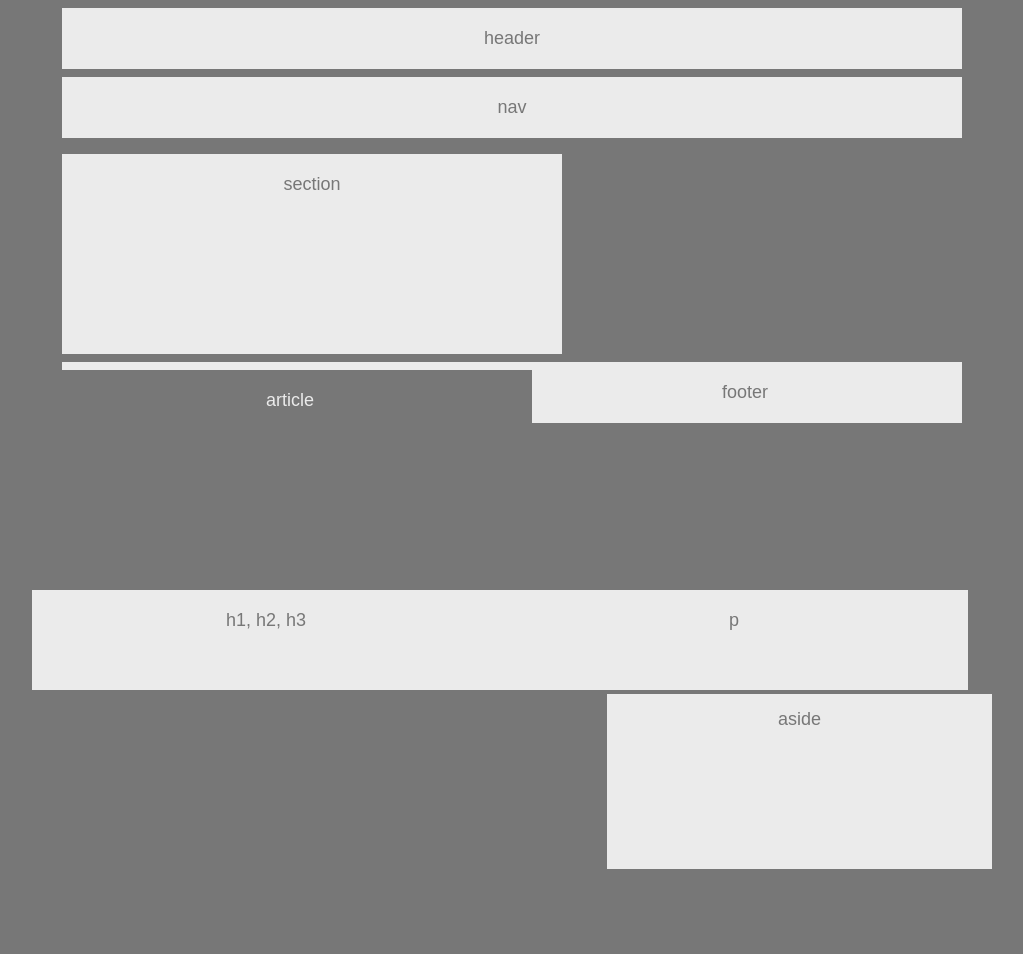
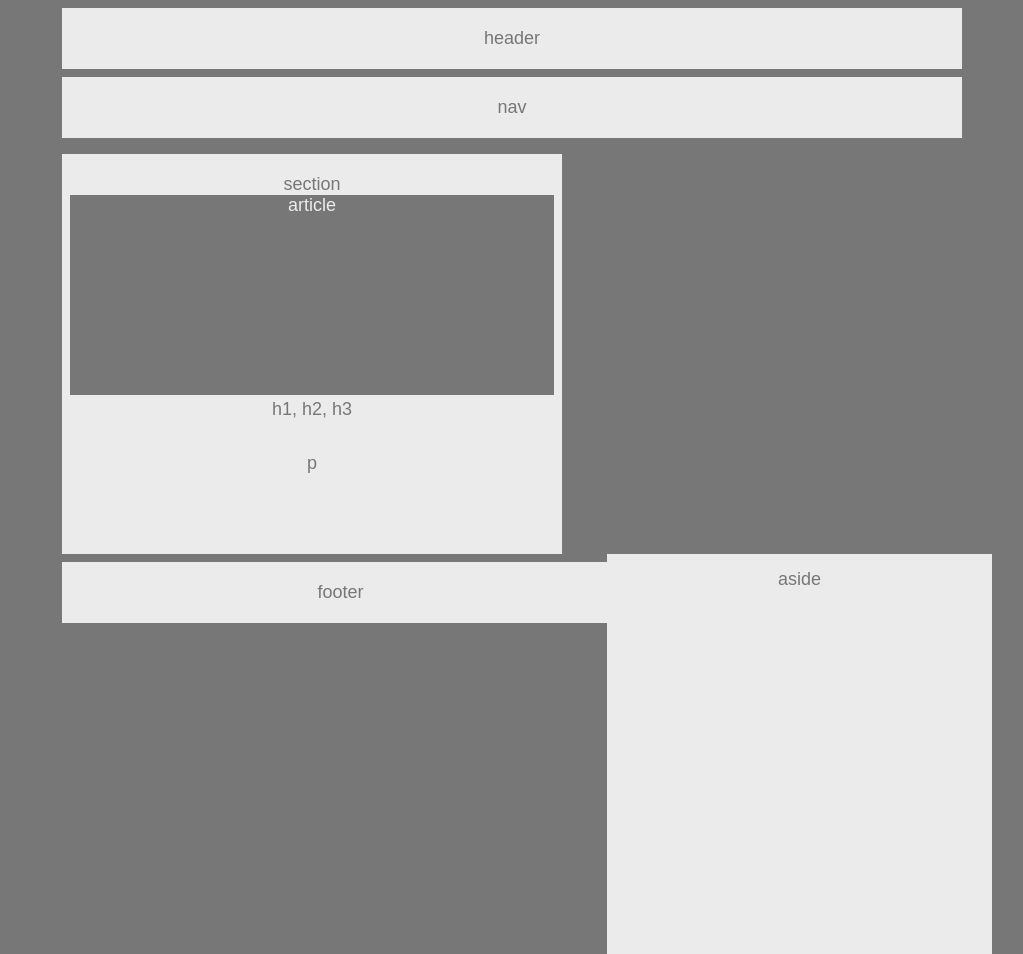
Before and after one commit to DasBarenz/HW-Wireframe, a plain HTML site: page index.html in a window 1280 px wide. Shown: the whole page, without its empty margins (128-1151 px from the left). Before the commit the page ends 869 px from the top, so only its background shows below. Drawn offline with Linux system fonts and the light colour scheme.

Commit message:
content area still in progress

```diff
--- a/index.html
+++ b/index.html
@@ -17,27 +17,27 @@
     nav
   </nav>
 
-  <div id= section>
-      <section id="section">
+  <div id= content>
+      <section id="section" class="clearfix">
         section
+        <div id="article">
+          article
+        </div>
+
+        <div id="h1h2h3">
+          h1, h2, h3
+        </div>
+
+        <div id="p">
+          p
+        </div>
       </section>
-
-      <section id="article" class="clearfix">
-        article
-      </section>
-
-      <section id="h1h2h3" class="clearfix">
-        h1, h2, h3
-      </section>
-
-      <section id="p" class="clearfix">
-        p
-      </section>
+      <aside class="clearfix">
+        aside
+      </aside>
   </div>
 
-  <aside>
-      aside
-    </aside>
+
 
   <footer>
     footer
--- a/style.css
+++ b/style.css
@@ -34,10 +34,10 @@
     width: 900px;
   }
 
-  section {
+  #section {
       width: 500px;
-      height: 200px;
-      margin: 0px 16px 0px 30px;
+      height: 400px;
+      margin: 0px 8px 0px 30px;
       color: #777;
       padding: 20px 0;
       background: #ebebeb;
@@ -46,38 +46,36 @@
   #article {
       background: #777;
       color: #ebebeb;
-      float: left;
       width: 484px;
       height: 200px;
-      margin: 16px;
+      margin: auto;
   }
 
   #h1h2h3 {
       background: #ebebeb;
       color: #777;
-      float: left;
+      float: center;
       width: 468px;
-      height: 100px;
+      height: 50px;
       margin: 4px auto;
   }
 
   #p {
       background: #ebebeb;
       color: #777;
-      float: left;
+      float: center;
       width: 468px;
-      height: 100px;
+      height: 50px;
       margin: 4px auto;
   }
 
   aside {
       background: #ebebeb;
       width: 385px;
-      height: 200px;
+      height: 400px;
       float: right;
-      height: 175px;
       padding-top: 15px;
-      margin-left: 30px;
+      margin-left: 8px;
   }
 
   footer {
@@ -86,4 +84,5 @@
     color: #777;
     background: #ebebeb;
     width: 900px;
+    text-align: center;
   }
```
